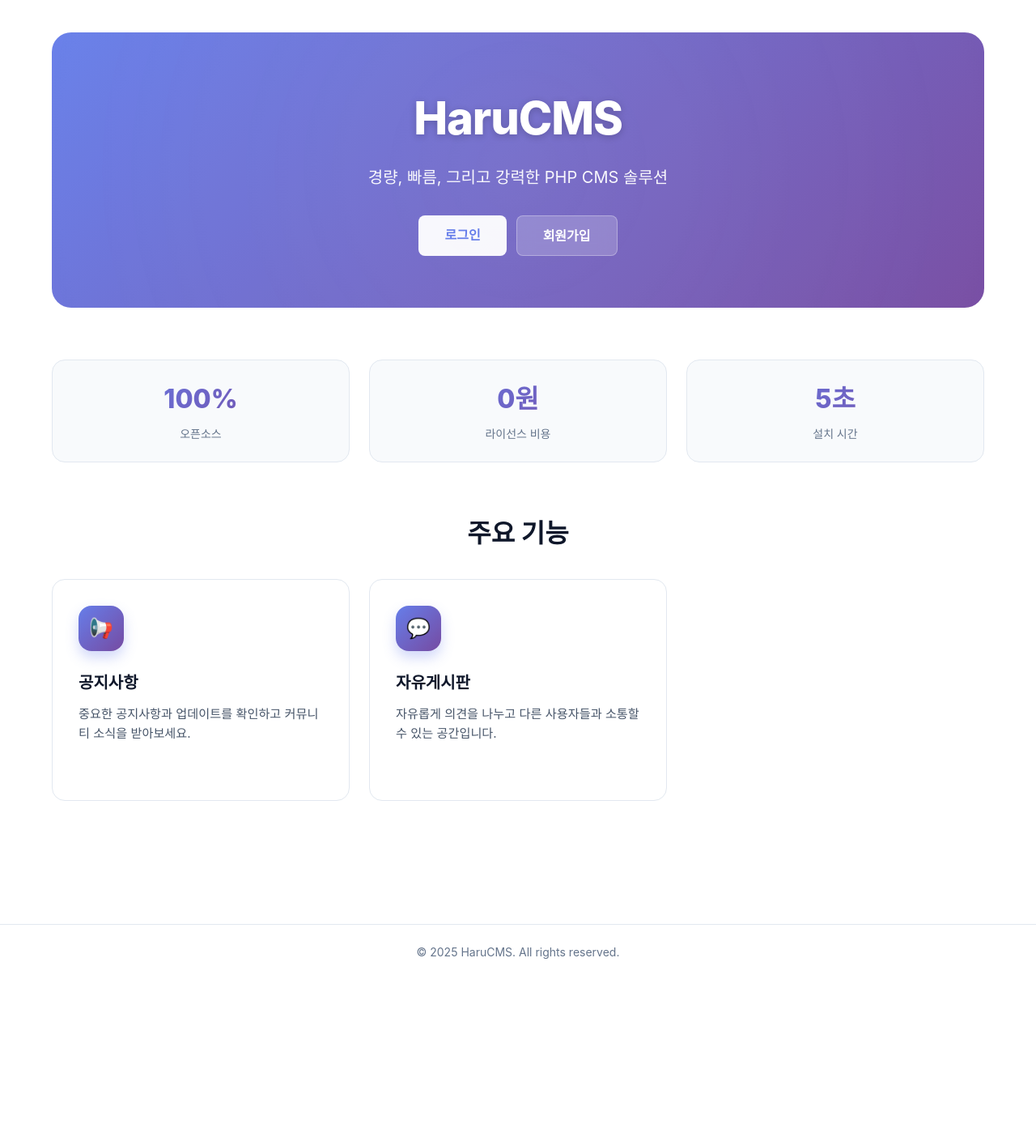
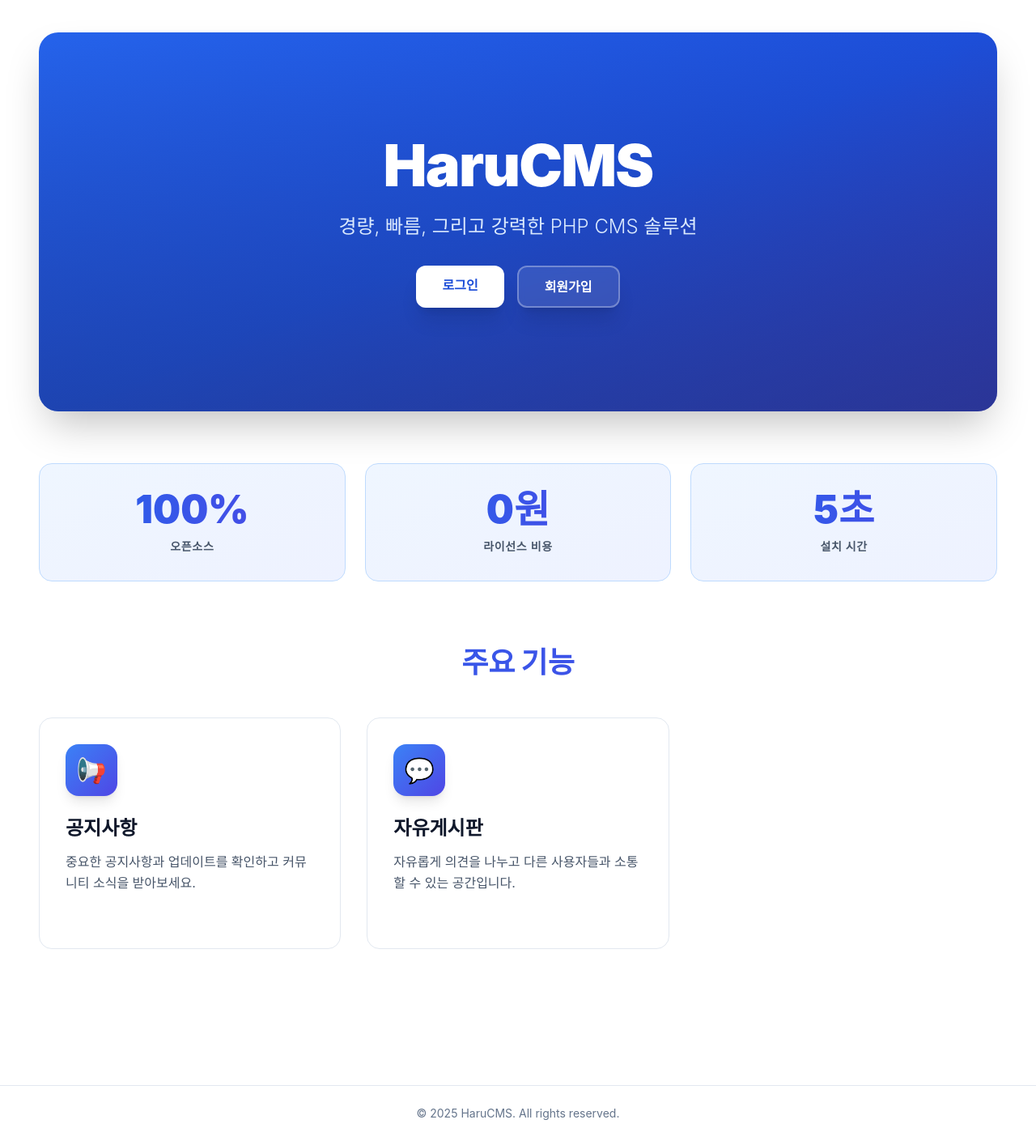
Before and after one commit to gnuboard/harucms, a PHP site: template app/Views/home.php in a window 1280 px wide. Shown: the part 65-1474 px from the top of the page at 81% size. Before the commit the page ends 1249 px from the top, so only its background shows below. Run offline with PHP 8.4, Linux system fonts and the light colour scheme; the template is opened without the code that fills it, so the values that code supplies are empty; some libraries are stand-ins or nearby versions.

Commit message:
🎨 Tailwind CSS로 파란색 계통의 엘레강스한 홈페이지 디자인 완성

```diff
--- a/app/Views/home.php
+++ b/app/Views/home.php
@@ -1,262 +1,181 @@
 <?php
 $title = 'HaruCMS - 메인';
-$additional_css = '
-.hero-section {
-    background: linear-gradient(135deg, #667eea 0%, #764ba2 100%);
-    padding: 4rem 2rem;
-    border-radius: 1.5rem;
-    margin-bottom: 4rem;
-    position: relative;
-    overflow: hidden;
-}
-.hero-section::before {
-    content: "";
-    position: absolute;
-    top: -50%;
-    right: -50%;
-    width: 200%;
-    height: 200%;
-    background: radial-gradient(circle, rgba(255,255,255,0.1) 0%, transparent 70%);
-    animation: pulse 15s ease-in-out infinite;
-}
-@keyframes pulse {
-    0%, 100% { transform: scale(1); opacity: 1; }
-    50% { transform: scale(1.1); opacity: 0.8; }
-}
-.hero-content {
-    position: relative;
-    z-index: 1;
-}
-.hero-title {
-    font-size: 3.5rem;
-    font-weight: 800;
-    color: #ffffff;
-    margin-bottom: 1rem;
-    text-shadow: 0 2px 10px rgba(0,0,0,0.2);
-    letter-spacing: -0.02em;
-}
-.hero-subtitle {
-    font-size: 1.25rem;
-    color: rgba(255,255,255,0.95);
-    margin-bottom: 2rem;
-    font-weight: 400;
-}
-.user-badge {
-    display: inline-flex;
-    align-items: center;
-    gap: 0.5rem;
-    background: rgba(255,255,255,0.2);
-    backdrop-filter: blur(10px);
-    padding: 0.75rem 1.5rem;
-    border-radius: 2rem;
-    border: 1px solid rgba(255,255,255,0.3);
-    color: #ffffff;
-    font-weight: 500;
-    margin-top: 1rem;
-}
-.user-badge-icon {
-    width: 24px;
-    height: 24px;
-    background: #ffffff;
-    border-radius: 50%;
-    display: flex;
-    align-items: center;
-    justify-content: center;
-    font-size: 0.875rem;
-}
-.feature-card {
-    background: var(--bg-main);
-    border: 1px solid var(--border-color);
-    border-radius: 1rem;
-    padding: 2rem;
-    transition: all 0.3s cubic-bezier(0.4, 0, 0.2, 1);
-    position: relative;
-    overflow: hidden;
-    text-decoration: none;
-    display: block;
-}
-.feature-card::before {
-    content: "";
-    position: absolute;
-    top: 0;
-    left: 0;
-    right: 0;
-    height: 4px;
-    background: linear-gradient(90deg, #667eea 0%, #764ba2 100%);
-    transform: scaleX(0);
-    transition: transform 0.3s ease;
-}
-.feature-card:hover::before {
-    transform: scaleX(1);
-}
-.feature-card:hover {
-    transform: translateY(-8px);
-    box-shadow: 0 20px 40px rgba(0,0,0,0.1);
-    border-color: var(--primary);
-}
-.feature-icon {
-    width: 3.5rem;
-    height: 3.5rem;
-    background: linear-gradient(135deg, #667eea 0%, #764ba2 100%);
-    border-radius: 1rem;
-    display: flex;
-    align-items: center;
-    justify-content: center;
-    margin-bottom: 1.5rem;
-    font-size: 1.5rem;
-    color: #ffffff;
-    box-shadow: 0 8px 16px rgba(102, 126, 234, 0.3);
-}
-.feature-title {
-    font-size: 1.25rem;
-    font-weight: 700;
-    color: var(--text-primary);
-    margin-bottom: 0.75rem;
-}
-.feature-description {
-    font-size: 0.95rem;
-    color: var(--text-secondary);
-    line-height: 1.6;
-}
-.feature-arrow {
-    margin-top: 1rem;
-    color: var(--primary);
-    font-weight: 600;
-    font-size: 0.875rem;
-    display: flex;
-    align-items: center;
-    gap: 0.5rem;
-    opacity: 0;
-    transform: translateX(-10px);
-    transition: all 0.3s ease;
-}
-.feature-card:hover .feature-arrow {
-    opacity: 1;
-    transform: translateX(0);
-}
-.stats-section {
-    display: grid;
-    grid-template-columns: repeat(auto-fit, minmax(200px, 1fr));
-    gap: 1.5rem;
-    margin-bottom: 4rem;
-}
-.stat-card {
-    background: var(--bg-subtle);
-    border: 1px solid var(--border-color);
-    border-radius: 1rem;
-    padding: 1.5rem;
-    text-align: center;
-}
-.stat-value {
-    font-size: 2rem;
-    font-weight: 800;
-    background: linear-gradient(135deg, #667eea 0%, #764ba2 100%);
-    -webkit-background-clip: text;
-    -webkit-text-fill-color: transparent;
-    background-clip: text;
-    margin-bottom: 0.5rem;
-}
-.stat-label {
-    font-size: 0.875rem;
-    color: var(--text-muted);
-    font-weight: 500;
-}
-@media (max-width: 768px) {
-    .hero-title {
-        font-size: 2.5rem;
-    }
-    .hero-subtitle {
-        font-size: 1.125rem;
-    }
-}
-';
 ob_start();
 ?>
 
-<div class="max-w-6xl mx-auto">
-    <?php
-    use App\Core\Helper;
-    ?>
+<div class="max-w-7xl mx-auto px-4 sm:px-6 lg:px-8">
+    <?php use App\Core\Helper; ?>
 
     <!-- Hero Section -->
-    <div class="hero-section">
-        <div class="hero-content text-center">
-            <h1 class="hero-title">HaruCMS</h1>
-            <p class="hero-subtitle">경량, 빠름, 그리고 강력한 PHP CMS 솔루션</p>
+    <div class="relative bg-gradient-to-br from-blue-600 via-blue-700 to-indigo-800 rounded-3xl overflow-hidden mb-16 shadow-2xl">
+        <div class="absolute inset-0 bg-grid-white/[0.05] bg-[size:20px_20px]"></div>
+        <div class="absolute inset-0 bg-gradient-to-t from-blue-900/50"></div>
+
+        <div class="relative px-8 py-20 sm:px-12 sm:py-24 lg:py-32">
+            <div class="text-center">
+                <h1 class="text-5xl sm:text-6xl lg:text-7xl font-black text-white mb-6 tracking-tight">
+                    <span class="block">HaruCMS</span>
+                </h1>
+                <p class="text-xl sm:text-2xl text-blue-100 mb-8 font-light max-w-3xl mx-auto">
+                    경량, 빠름, 그리고 강력한 PHP CMS 솔루션
+                </p>
 
                 <?php if (Helper::isLoggedIn()): ?>
-                <div class="user-badge">
-                    <div class="user-badge-icon">👋</div>
+                    <div class="inline-flex items-center gap-3 px-6 py-3 bg-white/20 backdrop-blur-xl border border-white/30 rounded-full text-white font-semibold shadow-lg">
+                        <span class="w-8 h-8 bg-white rounded-full flex items-center justify-center text-lg">👋</span>
                         <span><strong><?= htmlspecialchars(Helper::userName()) ?></strong>님 환영합니다!</span>
                     </div>
                 <?php else: ?>
-                <div class="flex gap-3 justify-center mt-4">
-                    <a href="/login" style="display: inline-block; padding: 0.75rem 2rem; background: rgba(255,255,255,0.95); color: #667eea; border-radius: 0.5rem; font-weight: 600; text-decoration: none; transition: all 0.2s;">로그인</a>
-                    <a href="/signup" style="display: inline-block; padding: 0.75rem 2rem; background: rgba(255,255,255,0.2); color: #ffffff; border: 1px solid rgba(255,255,255,0.3); border-radius: 0.5rem; font-weight: 600; text-decoration: none; backdrop-filter: blur(10px); transition: all 0.2s;">회원가입</a>
+                    <div class="flex flex-wrap gap-4 justify-center mt-8">
+                        <a href="/login" class="px-8 py-3 bg-white text-blue-700 rounded-xl font-bold hover:bg-blue-50 transition-all duration-200 shadow-xl hover:shadow-2xl hover:-translate-y-0.5">
+                            로그인
+                        </a>
+                        <a href="/signup" class="px-8 py-3 bg-white/10 backdrop-blur-sm text-white border-2 border-white/30 rounded-xl font-bold hover:bg-white/20 transition-all duration-200 shadow-xl">
+                            회원가입
+                        </a>
                     </div>
                 <?php endif; ?>
             </div>
         </div>
+    </div>
 
     <!-- Stats Section -->
-    <div class="stats-section">
-        <div class="stat-card">
-            <div class="stat-value">100%</div>
-            <div class="stat-label">오픈소스</div>
+    <div class="grid grid-cols-1 md:grid-cols-3 gap-6 mb-20">
+        <div class="bg-gradient-to-br from-blue-50 to-indigo-50 dark:from-blue-950/30 dark:to-indigo-950/30 border border-blue-200 dark:border-blue-800 rounded-2xl p-8 text-center hover:shadow-lg transition-shadow duration-300">
+            <div class="text-5xl font-black bg-gradient-to-r from-blue-600 to-indigo-600 bg-clip-text text-transparent mb-3">
+                100%
             </div>
-        <div class="stat-card">
-            <div class="stat-value">0원</div>
-            <div class="stat-label">라이선스 비용</div>
+            <div class="text-sm font-semibold text-slate-600 dark:text-slate-400 uppercase tracking-wider">
+                오픈소스
             </div>
-        <div class="stat-card">
-            <div class="stat-value">5초</div>
-            <div class="stat-label">설치 시간</div>
+        </div>
+
+        <div class="bg-gradient-to-br from-blue-50 to-indigo-50 dark:from-blue-950/30 dark:to-indigo-950/30 border border-blue-200 dark:border-blue-800 rounded-2xl p-8 text-center hover:shadow-lg transition-shadow duration-300">
+            <div class="text-5xl font-black bg-gradient-to-r from-blue-600 to-indigo-600 bg-clip-text text-transparent mb-3">
+                0원
+            </div>
+            <div class="text-sm font-semibold text-slate-600 dark:text-slate-400 uppercase tracking-wider">
+                라이선스 비용
+            </div>
+        </div>
+
+        <div class="bg-gradient-to-br from-blue-50 to-indigo-50 dark:from-blue-950/30 dark:to-indigo-950/30 border border-blue-200 dark:border-blue-800 rounded-2xl p-8 text-center hover:shadow-lg transition-shadow duration-300">
+            <div class="text-5xl font-black bg-gradient-to-r from-blue-600 to-indigo-600 bg-clip-text text-transparent mb-3">
+                5초
+            </div>
+            <div class="text-sm font-semibold text-slate-600 dark:text-slate-400 uppercase tracking-wider">
+                설치 시간
+            </div>
         </div>
     </div>
 
     <!-- Features Section -->
-    <h2 style="font-size: 2rem; font-weight: 700; color: var(--text-primary); margin-bottom: 2rem; text-align: center;">주요 기능</h2>
+    <div class="mb-16">
+        <h2 class="text-4xl font-black text-center mb-12 bg-gradient-to-r from-blue-600 to-indigo-600 bg-clip-text text-transparent">
+            주요 기능
+        </h2>
 
-    <div class="grid grid-cols-1 md:grid-cols-2 lg:grid-cols-3 gap-6 mb-12">
-        <a href="/boards/notice" class="feature-card">
-            <div class="feature-icon">📢</div>
-            <h3 class="feature-title">공지사항</h3>
-            <p class="feature-description">중요한 공지사항과 업데이트를 확인하고 커뮤니티 소식을 받아보세요.</p>
-            <div class="feature-arrow">
-                자세히 보기 →
+        <div class="grid grid-cols-1 md:grid-cols-2 lg:grid-cols-3 gap-8">
+            <!-- 공지사항 -->
+            <a href="/boards/notice" class="group relative bg-white dark:bg-slate-900 border border-slate-200 dark:border-slate-800 rounded-2xl p-8 hover:shadow-2xl hover:-translate-y-2 transition-all duration-300 overflow-hidden">
+                <div class="absolute top-0 left-0 right-0 h-1 bg-gradient-to-r from-blue-500 to-indigo-500 transform scale-x-0 group-hover:scale-x-100 transition-transform duration-300"></div>
+
+                <div class="w-16 h-16 bg-gradient-to-br from-blue-500 to-indigo-600 rounded-2xl flex items-center justify-center text-3xl mb-6 shadow-lg group-hover:shadow-xl group-hover:scale-110 transition-all duration-300">
+                    📢
+                </div>
+
+                <h3 class="text-2xl font-bold text-slate-900 dark:text-white mb-3">
+                    공지사항
+                </h3>
+
+                <p class="text-slate-600 dark:text-slate-400 leading-relaxed mb-4">
+                    중요한 공지사항과 업데이트를 확인하고 커뮤니티 소식을 받아보세요.
+                </p>
+
+                <div class="flex items-center gap-2 text-blue-600 dark:text-blue-400 font-semibold text-sm opacity-0 group-hover:opacity-100 transition-opacity duration-300">
+                    자세히 보기
+                    <svg class="w-4 h-4 transform group-hover:translate-x-1 transition-transform" fill="none" stroke="currentColor" viewBox="0 0 24 24">
+                        <path stroke-linecap="round" stroke-linejoin="round" stroke-width="2" d="M9 5l7 7-7 7"/>
+                    </svg>
                 </div>
             </a>
 
-        <a href="/boards/free" class="feature-card">
-            <div class="feature-icon">💬</div>
-            <h3 class="feature-title">자유게시판</h3>
-            <p class="feature-description">자유롭게 의견을 나누고 다른 사용자들과 소통할 수 있는 공간입니다.</p>
-            <div class="feature-arrow">
-                자세히 보기 →
+            <!-- 자유게시판 -->
+            <a href="/boards/free" class="group relative bg-white dark:bg-slate-900 border border-slate-200 dark:border-slate-800 rounded-2xl p-8 hover:shadow-2xl hover:-translate-y-2 transition-all duration-300 overflow-hidden">
+                <div class="absolute top-0 left-0 right-0 h-1 bg-gradient-to-r from-blue-500 to-indigo-500 transform scale-x-0 group-hover:scale-x-100 transition-transform duration-300"></div>
+
+                <div class="w-16 h-16 bg-gradient-to-br from-blue-500 to-indigo-600 rounded-2xl flex items-center justify-center text-3xl mb-6 shadow-lg group-hover:shadow-xl group-hover:scale-110 transition-all duration-300">
+                    💬
+                </div>
+
+                <h3 class="text-2xl font-bold text-slate-900 dark:text-white mb-3">
+                    자유게시판
+                </h3>
+
+                <p class="text-slate-600 dark:text-slate-400 leading-relaxed mb-4">
+                    자유롭게 의견을 나누고 다른 사용자들과 소통할 수 있는 공간입니다.
+                </p>
+
+                <div class="flex items-center gap-2 text-blue-600 dark:text-blue-400 font-semibold text-sm opacity-0 group-hover:opacity-100 transition-opacity duration-300">
+                    자세히 보기
+                    <svg class="w-4 h-4 transform group-hover:translate-x-1 transition-transform" fill="none" stroke="currentColor" viewBox="0 0 24 24">
+                        <path stroke-linecap="round" stroke-linejoin="round" stroke-width="2" d="M9 5l7 7-7 7"/>
+                    </svg>
                 </div>
             </a>
 
             <?php if (Helper::isLoggedIn()): ?>
-        <a href="/mypage" class="feature-card">
-            <div class="feature-icon">👤</div>
-            <h3 class="feature-title">마이페이지</h3>
-            <p class="feature-description">프로필 정보를 관리하고 개인 설정을 변경할 수 있습니다.</p>
-            <div class="feature-arrow">
-                자세히 보기 →
+            <!-- 마이페이지 -->
+            <a href="/mypage" class="group relative bg-white dark:bg-slate-900 border border-slate-200 dark:border-slate-800 rounded-2xl p-8 hover:shadow-2xl hover:-translate-y-2 transition-all duration-300 overflow-hidden">
+                <div class="absolute top-0 left-0 right-0 h-1 bg-gradient-to-r from-blue-500 to-indigo-500 transform scale-x-0 group-hover:scale-x-100 transition-transform duration-300"></div>
+
+                <div class="w-16 h-16 bg-gradient-to-br from-blue-500 to-indigo-600 rounded-2xl flex items-center justify-center text-3xl mb-6 shadow-lg group-hover:shadow-xl group-hover:scale-110 transition-all duration-300">
+                    👤
+                </div>
+
+                <h3 class="text-2xl font-bold text-slate-900 dark:text-white mb-3">
+                    마이페이지
+                </h3>
+
+                <p class="text-slate-600 dark:text-slate-400 leading-relaxed mb-4">
+                    프로필 정보를 관리하고 개인 설정을 변경할 수 있습니다.
+                </p>
+
+                <div class="flex items-center gap-2 text-blue-600 dark:text-blue-400 font-semibold text-sm opacity-0 group-hover:opacity-100 transition-opacity duration-300">
+                    자세히 보기
+                    <svg class="w-4 h-4 transform group-hover:translate-x-1 transition-transform" fill="none" stroke="currentColor" viewBox="0 0 24 24">
+                        <path stroke-linecap="round" stroke-linejoin="round" stroke-width="2" d="M9 5l7 7-7 7"/>
+                    </svg>
                 </div>
             </a>
             <?php endif; ?>
 
             <?php if (Helper::isAdmin()): ?>
-        <a href="/admin" class="feature-card">
-            <div class="feature-icon">⚙️</div>
-            <h3 class="feature-title">관리자</h3>
-            <p class="feature-description">사이트 전반을 관리하고 컨텐츠를 효율적으로 운영하세요.</p>
-            <div class="feature-arrow">
-                자세히 보기 →
+            <!-- 관리자 -->
+            <a href="/admin" class="group relative bg-white dark:bg-slate-900 border border-slate-200 dark:border-slate-800 rounded-2xl p-8 hover:shadow-2xl hover:-translate-y-2 transition-all duration-300 overflow-hidden">
+                <div class="absolute top-0 left-0 right-0 h-1 bg-gradient-to-r from-blue-500 to-indigo-500 transform scale-x-0 group-hover:scale-x-100 transition-transform duration-300"></div>
+
+                <div class="w-16 h-16 bg-gradient-to-br from-blue-500 to-indigo-600 rounded-2xl flex items-center justify-center text-3xl mb-6 shadow-lg group-hover:shadow-xl group-hover:scale-110 transition-all duration-300">
+                    ⚙️
+                </div>
+
+                <h3 class="text-2xl font-bold text-slate-900 dark:text-white mb-3">
+                    관리자
+                </h3>
+
+                <p class="text-slate-600 dark:text-slate-400 leading-relaxed mb-4">
+                    사이트 전반을 관리하고 컨텐츠를 효율적으로 운영하세요.
+                </p>
+
+                <div class="flex items-center gap-2 text-blue-600 dark:text-blue-400 font-semibold text-sm opacity-0 group-hover:opacity-100 transition-opacity duration-300">
+                    자세히 보기
+                    <svg class="w-4 h-4 transform group-hover:translate-x-1 transition-transform" fill="none" stroke="currentColor" viewBox="0 0 24 24">
+                        <path stroke-linecap="round" stroke-linejoin="round" stroke-width="2" d="M9 5l7 7-7 7"/>
+                    </svg>
                 </div>
             </a>
             <?php endif; ?>
+        </div>
     </div>
 </div>
 
```
Lines whose indentation alone changed are shown as unchanged.
